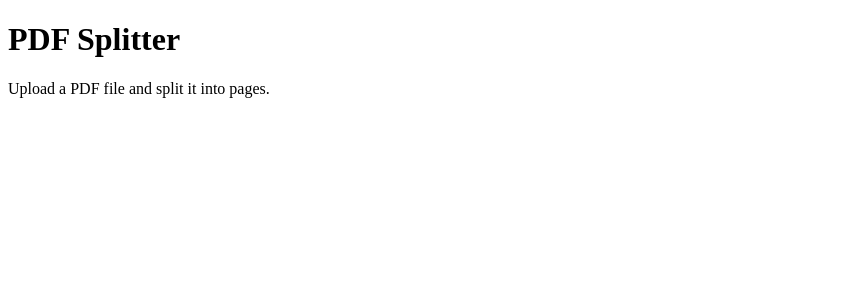
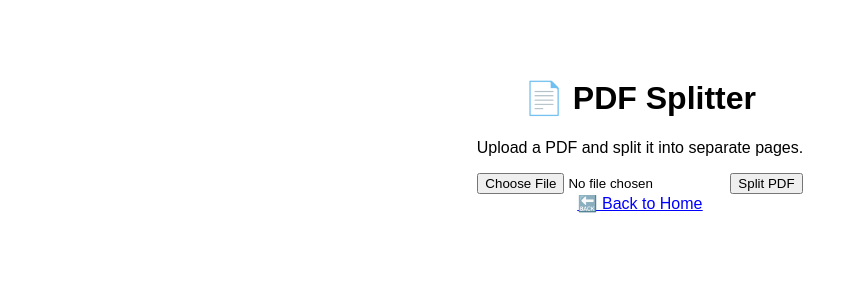
Before and after one commit to Toolwizard/The-Tool-Wizard-Frontend, a Next.js app: page /pdf-splitter in a window 1280 px wide. Shown: the top 300 px of the page, without its empty margins (0-858 px from the left). Built offline with nearby package versions, Linux system fonts and the light colour scheme.

Commit message:
Update pdf-splitter.js

```diff
--- a/pages/pdf-splitter.js
+++ b/pages/pdf-splitter.js
@@ -1,8 +1,33 @@
+import { useState } from 'react';
+import Link from 'next/link';
+
 export default function PdfSplitter() {
+    const [selectedFile, setSelectedFile] = useState(null);
+
+    const handleFileUpload = (event) => {
+        setSelectedFile(event.target.files[0]);
+    };
+
+    const splitPdf = async () => {
+        if (!selectedFile) {
+            alert('Please select a PDF file first.');
+            return;
+        }
+        alert('PDF splitting functionality is under development!');
+    };
+
     return (
-        <div>
-            <h1>PDF Splitter</h1>
-            <p>Upload a PDF file and split it into pages.</p>
+        <div style={{ textAlign: 'center', padding: '50px', fontFamily: 'Arial, sans-serif' }}>
+            <h1>📄 PDF Splitter</h1>
+            <p>Upload a PDF and split it into separate pages.</p>
+
+            <input type="file" accept="application/pdf" onChange={handleFileUpload} />
+            <button onClick={splitPdf}>Split PDF</button>
+
+            {selectedFile && <p>Selected File: {selectedFile.name}</p>}
+
+            <br />
+            <Link href="/"><a style={{ color: 'blue', textDecoration: 'underline' }}>🔙 Back to Home</a></Link>
         </div>
     );
 }
```
